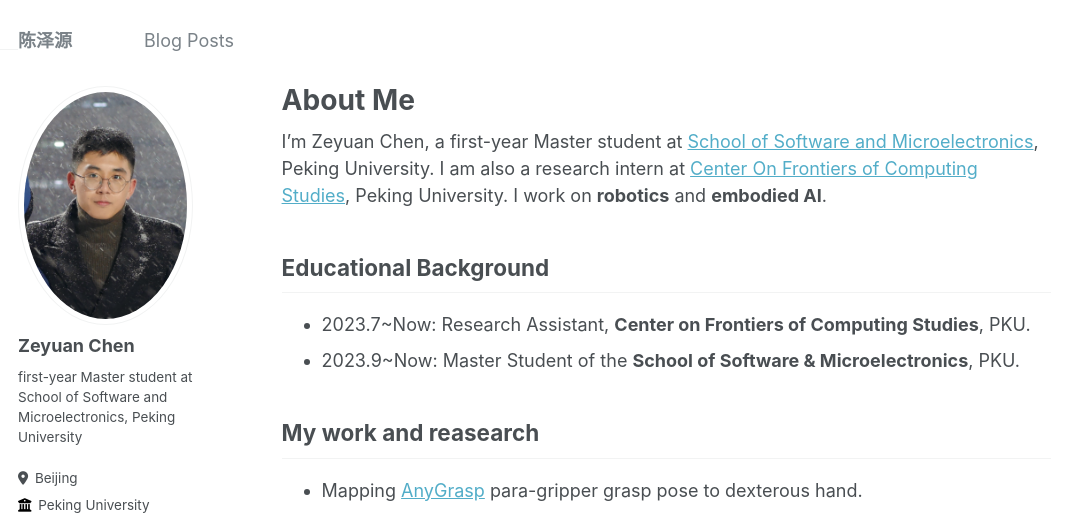
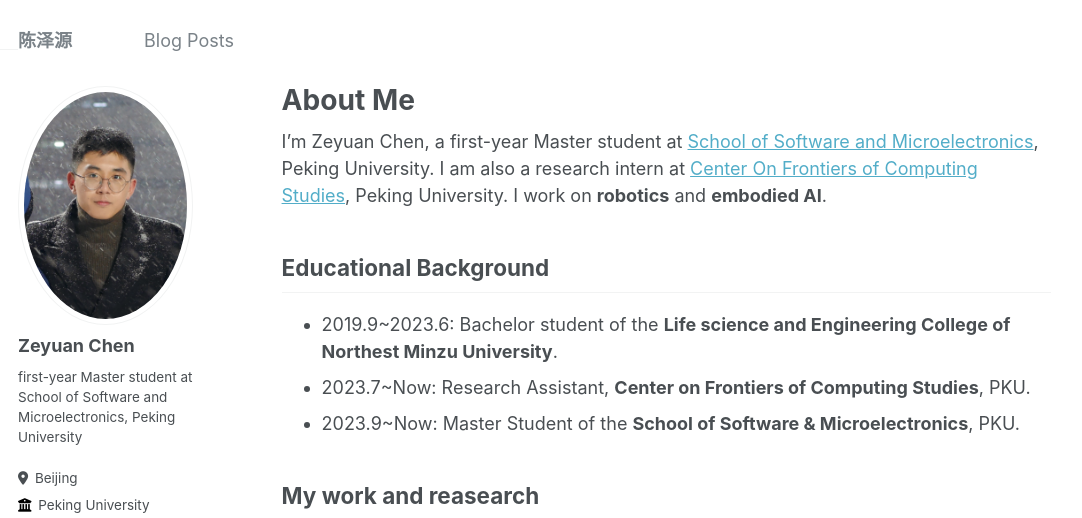
Before and after one commit to chenzyn/chenzyn.github.io, a Jekyll site: the page built from _pages/about.md, in a window 1280 px wide and 900 px high, cut to the strip 0-518 px from the top of the window. Shown: the whole strip, without its empty margins (0-1082 px from the left). Built offline with Jekyll 4.4.1, drawn with Linux system fonts in a browser that asks for light colours; some web fonts are replaced.

Commit message:
update posts

```diff
--- a/_pages/about.md
+++ b/_pages/about.md
@@ -12,6 +12,7 @@
 
 Educational Background
 ---
+- 2019.9~2023.6: Bachelor student of the **Life science and Engineering College of Northest Minzu University**.
 - 2023.7~Now: Research Assistant, **Center on Frontiers of Computing Studies**, PKU.
 - 2023.9~Now: Master Student of the **School of Software & Microelectronics**, PKU.
 
```
